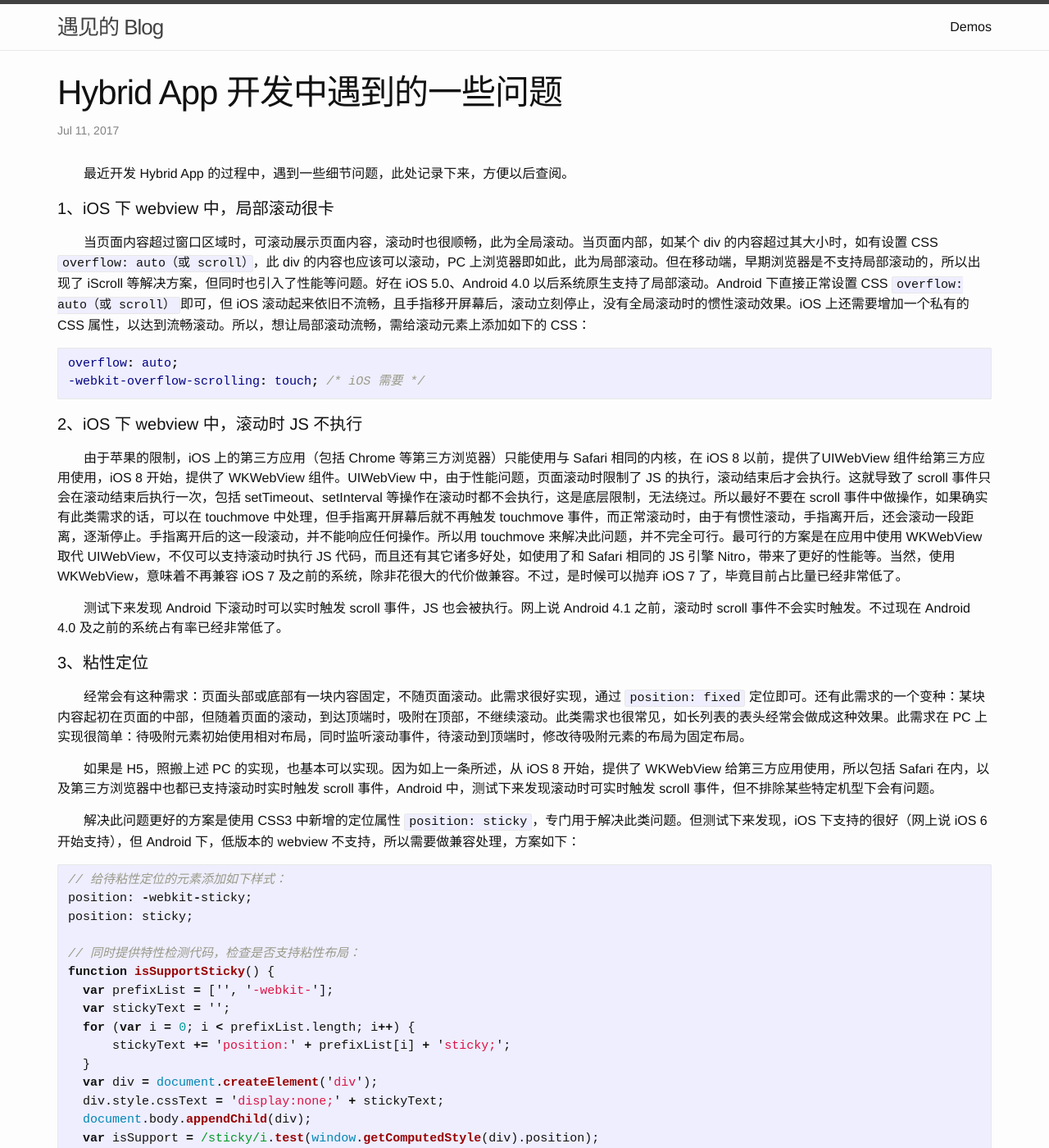
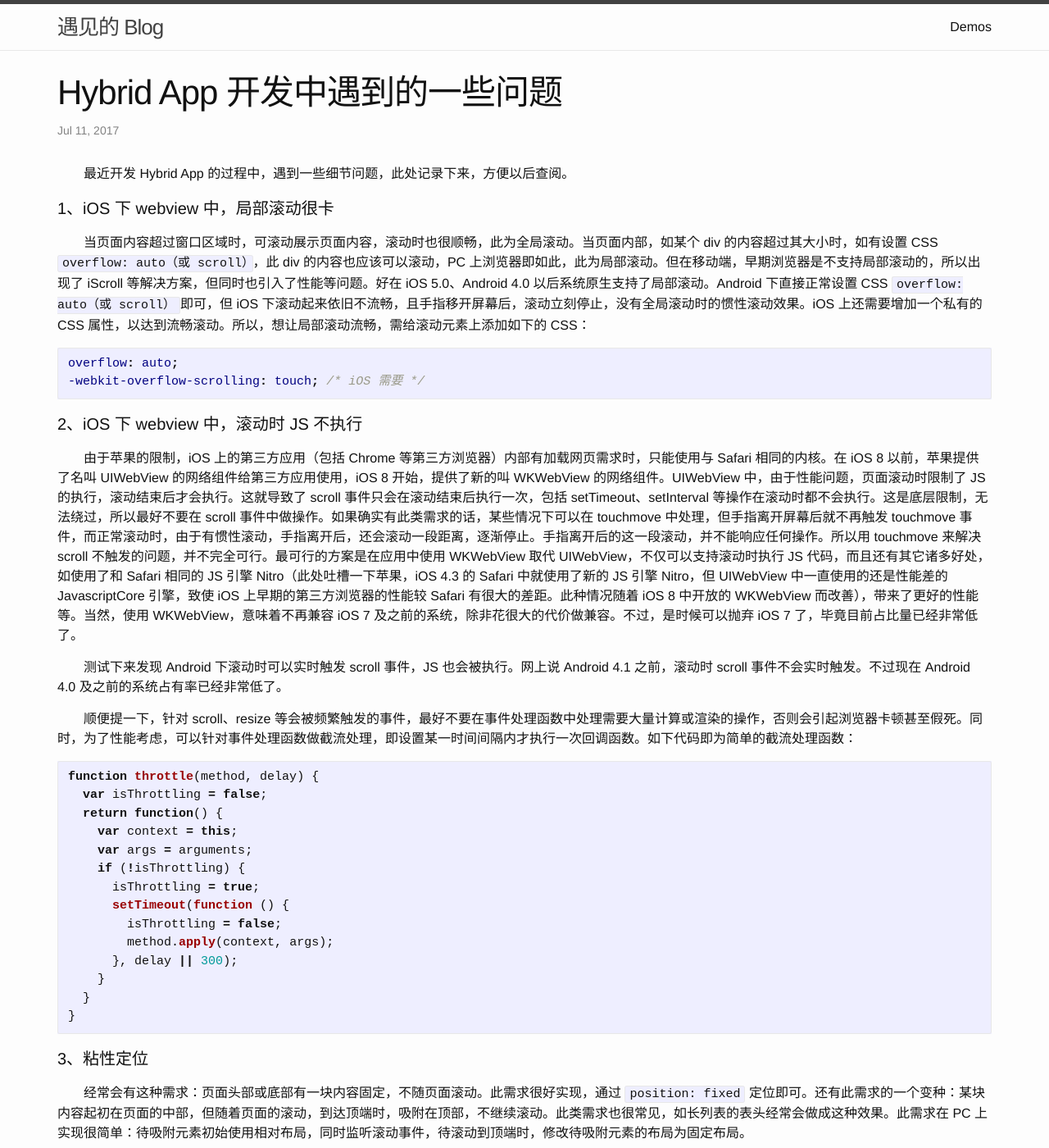
Before and after one commit to bruce-xu/bruce-xu.github.io, a Jekyll site: the page built from _posts/2017-07-12-hybrid-tips.markdown, in a window 1280 px wide and 1400 px high. Shown: the whole window at 82% size. Built offline with Jekyll 4.4.1, drawn with Linux system fonts in a browser that asks for light colours; comment, search, counter and statistics services are not loaded; some of the changed text lies outside the part shown.

Commit message:
Update 2017-07-12-hybrid-tips.markdown

````diff
--- a/_posts/2017-07-12-hybrid-tips.markdown
+++ b/_posts/2017-07-12-hybrid-tips.markdown
@@ -12,7 +12,7 @@ keywords: Hybrid,JS,Tips
 
 #### 1、iOS 下 webview 中，局部滚动很卡 ####
 
-　　当页面内容超过窗口区域时，可滚动展示页面内容，滚动时也很顺畅，此为全局滚动。当页面内部，如某个 div 的内容超过其大小时，如有设置 CSS `overflow: auto（或 scroll）`，此 div 的内容也应该可以滚动，PC 上浏览器即如此，此为局部滚动。但在移动端，早期浏览器是不支持局部滚动的，所以出现了 iScroll 等解决方案，但同时也引入了性能等问题。好在 iOS 5.0、Android 4.0 以后系统原生支持了局部滚动。Android 下直接正常设置 CSS `overflow: auto（或 scroll）`即可，但 iOS 滚动起来依旧不流畅，且手指移开屏幕后，滚动立刻停止，没有全局滚动时的惯性滚动效果。iOS 上还需要增加一个私有的 CSS 属性，以达到流畅滚动。所以，想让局部滚动流畅，需给滚动元素上添加如下的 CSS：
+　　当页面内容超过窗口区域时，可滚动展示页面内容，滚动时也很顺畅，此为全局滚动。当页面内部，如某个 div 的内容超过其大小时，如有设置 CSS `overflow: auto（或 scroll）`，此 div 的内容也应该可以滚动，PC 上浏览器即如此，此为局部滚动。但在移动端，早期浏览器是不支持局部滚动的，所以出现了 iScroll 等解决方案，但同时也引入了性能等问题。好在 iOS 5.0、Android 4.0 以后系统原生支持了局部滚动。Android 下直接正常设置 CSS `overflow: auto（或 scroll）`即可，但 iOS 下滚动起来依旧不流畅，且手指移开屏幕后，滚动立刻停止，没有全局滚动时的惯性滚动效果。iOS 上还需要增加一个私有的 CSS 属性，以达到流畅滚动。所以，想让局部滚动流畅，需给滚动元素上添加如下的 CSS：
 
 ``` css
 overflow: auto;
@@ -21,9 +21,28 @@ overflow: auto;
 
 #### 2、iOS 下 webview 中，滚动时 JS 不执行 ####
 
-　　由于苹果的限制，iOS 上的第三方应用（包括 Chrome 等第三方浏览器）只能使用与 Safari 相同的内核，在 iOS 8 以前，提供了UIWebView 组件给第三方应用使用，iOS 8 开始，提供了 WKWebView 组件。UIWebView 中，由于性能问题，页面滚动时限制了 JS 的执行，滚动结束后才会执行。这就导致了 scroll 事件只会在滚动结束后执行一次，包括 setTimeout、setInterval 等操作在滚动时都不会执行，这是底层限制，无法绕过。所以最好不要在 scroll 事件中做操作，如果确实有此类需求的话，可以在 touchmove 中处理，但手指离开屏幕后就不再触发 touchmove 事件，而正常滚动时，由于有惯性滚动，手指离开后，还会滚动一段距离，逐渐停止。手指离开后的这一段滚动，并不能响应任何操作。所以用 touchmove 来解决此问题，并不完全可行。最可行的方案是在应用中使用 WKWebView 取代 UIWebView，不仅可以支持滚动时执行 JS 代码，而且还有其它诸多好处，如使用了和 Safari 相同的 JS 引擎 Nitro，带来了更好的性能等。当然，使用 WKWebView，意味着不再兼容 iOS 7 及之前的系统，除非花很大的代价做兼容。不过，是时候可以抛弃 iOS 7 了，毕竟目前占比量已经非常低了。
+　　由于苹果的限制，iOS 上的第三方应用（包括 Chrome 等第三方浏览器）内部有加载网页需求时，只能使用与 Safari 相同的内核。在 iOS 8 以前，苹果提供了名叫 UIWebView 的网络组件给第三方应用使用，iOS 8 开始，提供了新的叫 WKWebView 的网络组件。UIWebView 中，由于性能问题，页面滚动时限制了 JS 的执行，滚动结束后才会执行。这就导致了 scroll 事件只会在滚动结束后执行一次，包括 setTimeout、setInterval 等操作在滚动时都不会执行。这是底层限制，无法绕过，所以最好不要在 scroll 事件中做操作。如果确实有此类需求的话，某些情况下可以在 touchmove 中处理，但手指离开屏幕后就不再触发 touchmove 事件，而正常滚动时，由于有惯性滚动，手指离开后，还会滚动一段距离，逐渐停止。手指离开后的这一段滚动，并不能响应任何操作。所以用 touchmove 来解决 scroll 不触发的问题，并不完全可行。最可行的方案是在应用中使用 WKWebView 取代 UIWebView，不仅可以支持滚动时执行 JS 代码，而且还有其它诸多好处，如使用了和 Safari 相同的 JS 引擎 Nitro（此处吐槽一下苹果，iOS 4.3 的 Safari 中就使用了新的 JS 引擎 Nitro，但 UIWebView 中一直使用的还是性能差的 JavascriptCore 引擎，致使 iOS 上早期的第三方浏览器的性能较 Safari 有很大的差距。此种情况随着 iOS 8 中开放的 WKWebView 而改善），带来了更好的性能等。当然，使用 WKWebView，意味着不再兼容 iOS 7 及之前的系统，除非花很大的代价做兼容。不过，是时候可以抛弃 iOS 7 了，毕竟目前占比量已经非常低了。
 
 　　测试下来发现 Android 下滚动时可以实时触发 scroll 事件，JS 也会被执行。网上说 Android 4.1 之前，滚动时 scroll 事件不会实时触发。不过现在 Android 4.0 及之前的系统占有率已经非常低了。
+
+　　顺便提一下，针对 scroll、resize 等会被频繁触发的事件，最好不要在事件处理函数中处理需要大量计算或渲染的操作，否则会引起浏览器卡顿甚至假死。同时，为了性能考虑，可以针对事件处理函数做截流处理，即设置某一时间间隔内才执行一次回调函数。如下代码即为简单的截流处理函数：
+
+``` javascript
+function throttle(method, delay) {
+  var isThrottling = false;
+  return function() {
+    var context = this;
+    var args = arguments;
+    if (!isThrottling) {
+      isThrottling = true;
+      setTimeout(function () {
+        isThrottling = false;
+        method.apply(context, args);
+      }, delay || 300);
+    }
+  }
+}
+```
 
 #### 3、粘性定位 ####
 
````
Also changed, not shown: other parts of _posts/2017-07-12-hybrid-tips.markdown (+1 -3 lines).
